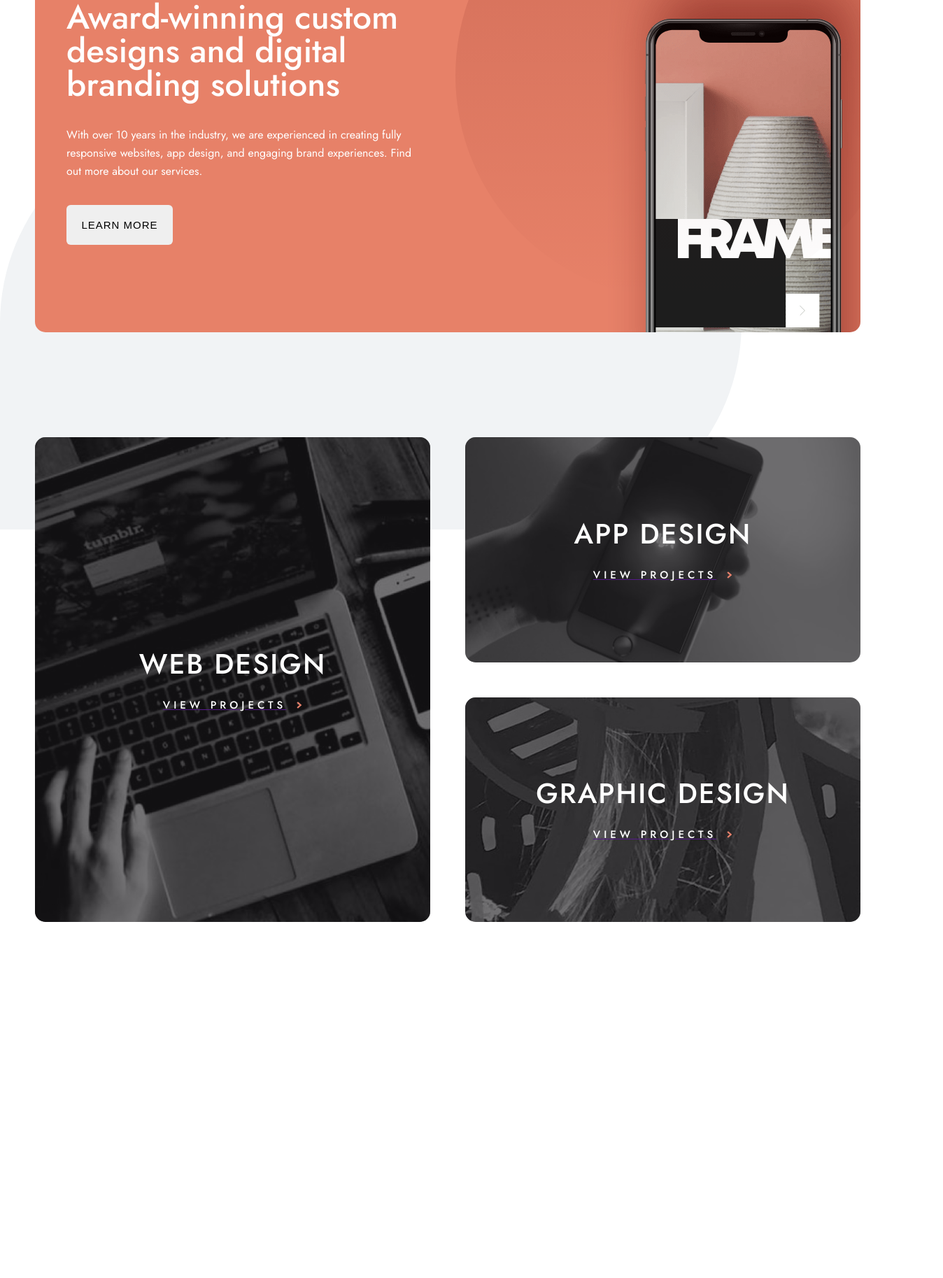
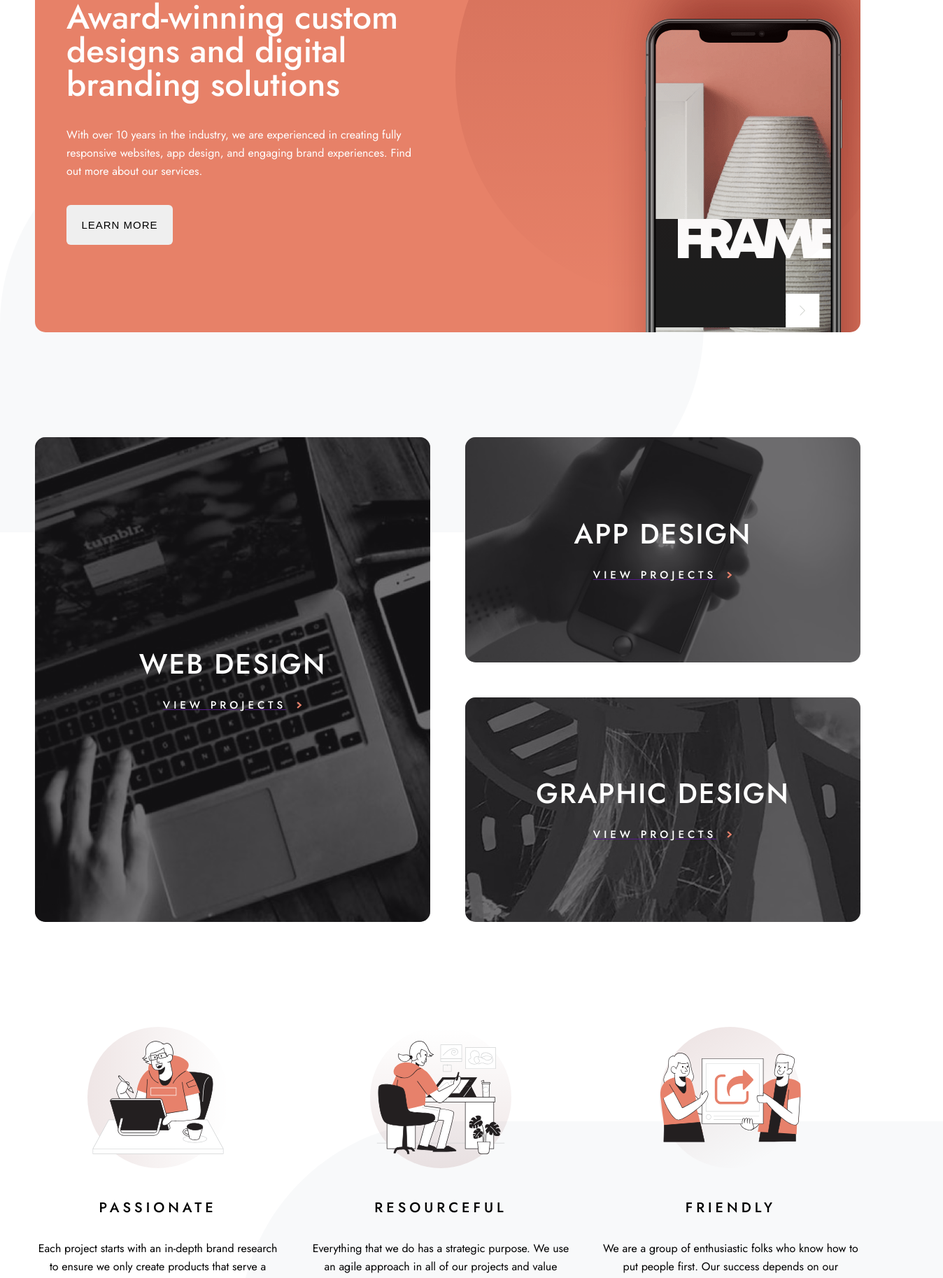
Before and after one commit to Amusah/Designo, a React (Vite) app: page / in a window 1280 px wide. Shown: the part 249-2076 px from the top of the page at 70% size, 1348 px wide, since content can reach past the window. Before the commit the page ends 1717 px from the top, so only its background shows below. Built offline with nearby package versions, Linux system fonts and the light colour scheme.

Commit message:
Added Feature section

```diff
--- a/src/Components/Blob.jsx
+++ b/src/Components/Blob.jsx
@@ -1,11 +1,14 @@
-import React from 'react';
+import React from "react";
 
-import styles from './Blob.module.scss';
+import styles from "./Blob.module.scss";
+import { shared } from "../assets";
+
+const { leaf } = shared.desktop;
 
 const Blob = ({ type }) => {
   return (
-    <div className={styles[type]}></div>
-  )
-}
+    <img src={leaf} className={styles[type]} alt="leaf background pattern" />
+  );
+};
 
 export default Blob;
--- a/src/Components/Blob.module.scss
+++ b/src/Components/Blob.module.scss
@@ -1,16 +1,20 @@
 .left{
-  width: 106rem;
-  height: 59rem;
-  background-color: var(--lightGrey);
-  border-radius: 29.7rem 29.7rem 29.7rem 0;
   position: absolute;
   left: 0%;
   top: 52%;
   z-index: -2;
 }
 
+.right{
+  position: absolute;
+  top: 33%;
+  right: -10%;
+  z-index: -5;
+  transform: rotateZ(180deg);
+}
+
 @media screen and (width <= 1080px){
-  .left{
+  .left, .right{
     display: none;
   }
 }
--- /dev/null
+++ b/src/Components/Features.jsx
@@ -0,0 +1,30 @@
+import React from "react";
+
+import styles from "./Features.module.scss";
+import { features } from "../constants";
+import Blob from './Blob';
+
+
+
+
+const Features = () => {
+  return (
+    <section className={styles.featuresContainer}>
+      {features.map((feature, index) => (
+        <article className={styles.feature} key={feature.id}>
+          <div className={styles.featureHead}>
+            <img className={styles.featureIcon} src={feature.icon} alt="feature image" />
+            <img className={`${styles.featureBg} ${index + 1 === 2 ? styles.rotateBg2 : index + 1 === 3 ? styles.rotateBg3 : ''}`} src={feature.bgPattern} alt="background circle image" />
+          </div>
+          <div className={styles.featureBody}>
+            <h3>{feature.title}</h3>
+            <p>{feature.content}</p>
+          </div>
+        </article>
+      ))}
+      <Blob type={'right'} />
+    </section>
+  );
+};
+
+export default Features;
--- /dev/null
+++ b/src/Components/Features.module.scss
@@ -0,0 +1,82 @@
+@import "../mixins.scss";
+
+.featuresContainer {
+  min-height: 50vh;
+  width: 100%;
+  display: flex;
+  align-items: center;
+  gap: 4rem;
+  position: relative;
+}
+
+.feature {
+  display: flex;
+  justify-content: center;
+  align-items: center;
+  flex-direction: column;
+  gap: 4rem;
+}
+
+.featureHead {
+  position: relative;
+  z-index: 9;
+}
+
+.featureBg {
+  position: absolute;
+  left: 0;
+  right: 0;
+  z-index: -3;
+}
+
+.featureBody {
+  display: flex;
+  flex-direction: column;
+  gap: 3.2rem;
+  text-align: center;
+
+  h3 {
+    text-transform: uppercase;
+    @include font-h3();
+  }
+
+  p {
+    @include body-font();
+  }
+}
+
+.rotateBg3 {
+  transform: rotate(60deg);
+}
+
+.rotateBg2 {
+  transform: rotate(270deg);
+}
+
+@media screen and (width <= 850px) {
+  .featuresContainer{
+    flex-direction: column;
+    padding: 0 2rem;
+  }
+
+  .feature {
+    flex-direction: row;
+  }
+
+  .featureBody{
+    text-align: left;
+  }
+}
+
+@media screen and (width <= 580px){
+  .featuresContainer{
+    gap: 5rem;
+  }
+  .feature{
+    flex-direction: column;
+  }
+
+  .featureBody{
+    text-align: center;
+  }
+}
--- a/src/Components/Services.jsx
+++ b/src/Components/Services.jsx
@@ -9,7 +9,7 @@ const { rightArrow } = shared.desktop;
 
 const Services = () => {
   return (
-    <div className={styles.servicesContainer}>
+    <section className={styles.servicesContainer}>
       <div className={`${styles.service} ${styles.webDesign}`}>
         <img className={styles.img} src={webDesignlg} alt="laptop image" />
         <div className={styles.overlay}>
@@ -42,7 +42,7 @@ const Services = () => {
           </a>
         </div>
       </div>
-    </div>
+    </section>
   );
 }
 
--- a/src/assets/index.js
+++ b/src/assets/index.js
@@ -12,6 +12,8 @@ import webDesignlg from "./home/desktop/image-web-design-large.jpg";
 import webDesignsm from "./home/desktop/image-web-design-small.jpg";
 import graphicDesign from "./home/desktop/image-graphic-design.jpg";
 import appDesign from "./home/desktop/image-app-design.jpg";
+import circle from "./shared/desktop/bg-pattern-small-circle.svg";
+import leaf from "./shared/desktop/bg-pattern-leaf.svg";
 
 export const home = {
   desktop: {
@@ -23,12 +25,12 @@ export const home = {
     webDesignlg,
     webDesignsm,
     graphicDesign,
-    appDesign
+    appDesign,
   },
 };
 
 export const shared = {
-  desktop: { logoDark, logoLight, rightArrow },
+  desktop: { logoDark, logoLight, rightArrow, circle, leaf },
   mobile: { close, hamburger },
 };
 
--- a/src/constants/index.js
+++ b/src/constants/index.js
@@ -1,6 +1,7 @@
-import { home } from "../assets";
+import { home, shared } from "../assets";
 
 const { passionate, resourceful, friendly } = home.desktop;
+const { circle } = shared.desktop;
 
 export const navLinks = [
   {
@@ -22,6 +23,7 @@ export const features = [
     id: 1,
     title: "Passionate",
     icon: passionate,
+    bgPattern: circle,
     content:
       "Each project starts with an in-depth brand research to ensure we only create products that serve a purpose. We merge art, design, and technology into exciting new solutions.",
   },
@@ -30,6 +32,7 @@ export const features = [
     id: 2,
     title: "Resourceful",
     icon: resourceful,
+    bgPattern: circle,
     content:
       "Everything that we do has a strategic purpose. We use an agile approach in all of our projects and value customer collaboration. It guarantees superior results that fulfill our clients’ needs.",
   },
@@ -38,6 +41,7 @@ export const features = [
     id: 3,
     title: "Friendly",
     icon: friendly,
+    bgPattern: circle,
     content:
       " We are a group of enthusiastic folks who know how to put people first. Our success depends on our customers, and we strive to give them the best experience a company can provide.",
   },
--- a/src/pages/Homepage.jsx
+++ b/src/pages/Homepage.jsx
@@ -3,6 +3,7 @@ import React from 'react';
 import Navbar from '../Components/Navbar';
 import Hero from '../Components/Hero';
 import Services from '../Components/Services';
+import Features from '../Components/Features';
 
 function Homepage({ toggle, setToggle}) {
   return (
@@ -10,6 +11,7 @@ function Homepage({ toggle, setToggle}) {
       <Navbar toggle={toggle} setToggle={setToggle} />
       <Hero />
       <Services />
+      <Features />
     </div>
   )
 }
```
